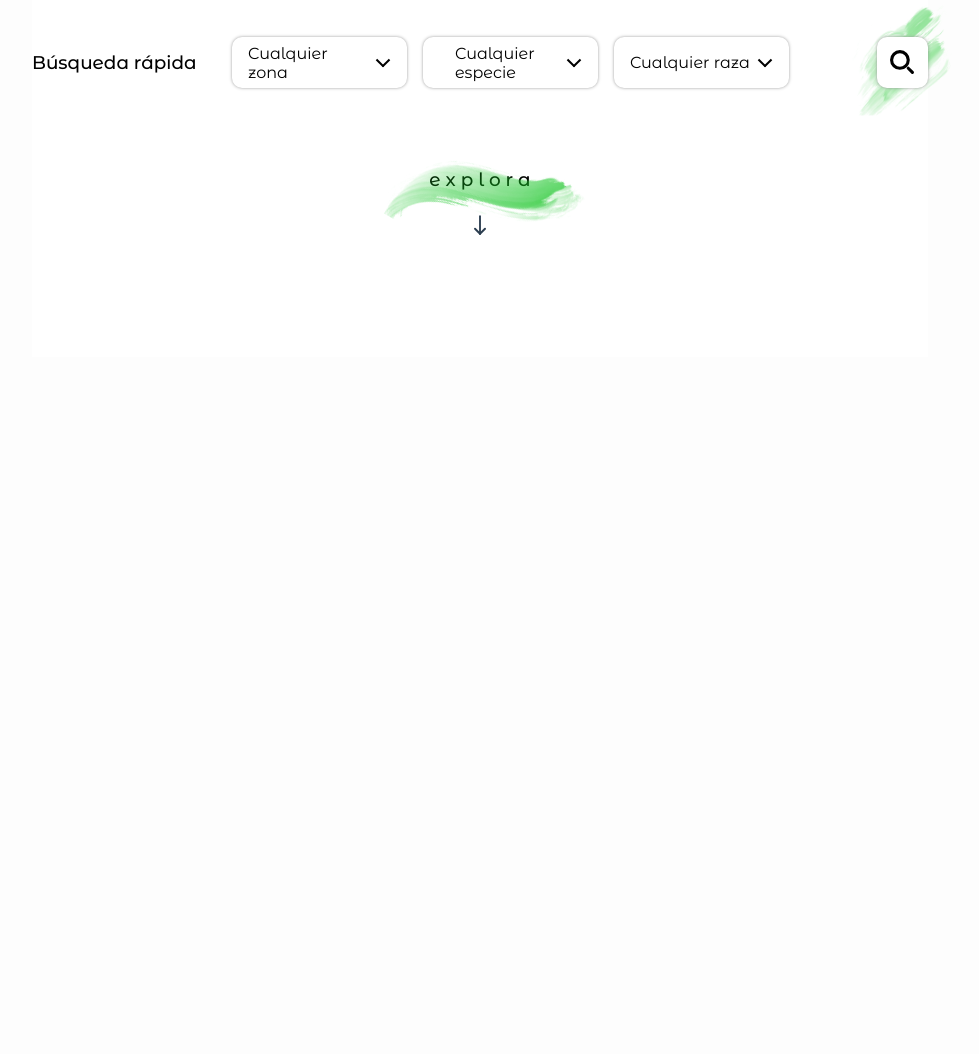
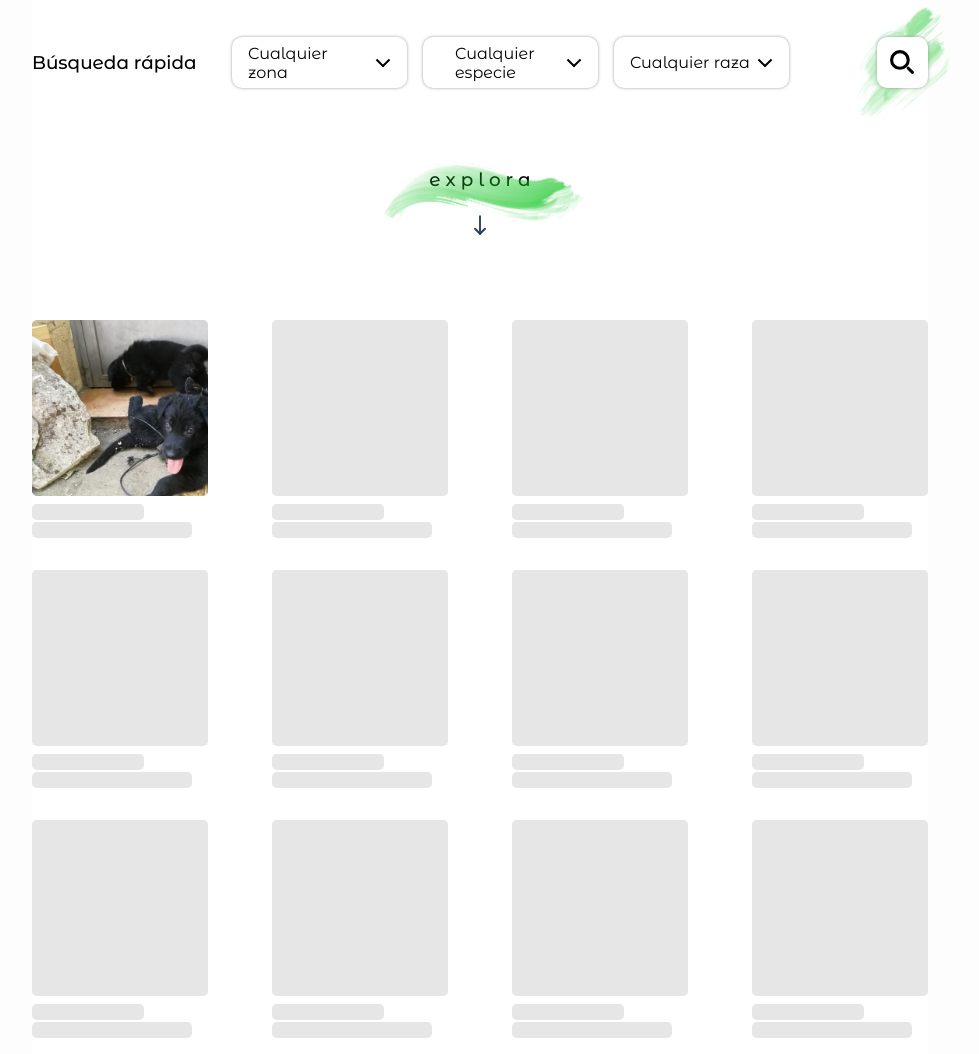
Before and after one commit to diecolgar/animalesparticulares, a plain HTML site: page index.html in a window 1280 px wide. Shown: the part 523-1577 px from the top of the page, without its empty margins (160-1139 px from the left). Before the commit the page ends 880 px from the top, so only its background shows below. Drawn offline with Linux system fonts and the light colour scheme.

Commit message:
Fast search displayables and explore section space

```diff
--- a/index.html
+++ b/index.html
@@ -66,8 +66,8 @@
         </div>
         <div class="options">
             <div class="analog-blankspace-busquedarapida"></div>
-            <div class="options-zona">
-                <div class="option">Cualquier lugar</div>
+            <div class="options-zona options-type">
+                <div class="option">Cualquier zona</div>
                 <div class="option">Albacete</div>
                 <div class="option">Toledo</div>
                 <div class="option">Madrid</div>
@@ -76,7 +76,7 @@
                 <div class="option">Badajoz</div>
                 <div class="option">Ceuta</div>
             </div>
-            <div class="options-especie">
+            <div class="options-especie options-type">
                 <div class="option perros">
                     <div class="perroicono"></div>
                     <p>Perros</p>
@@ -98,8 +98,8 @@
                     <p>Roedores</p>
                 </div>
             </div>
-            <div class="options-raza">
-                <div class="option">Cualquiera</div>
+            <div class="options-raza options-type">
+                <div class="option">Cualquier raza</div>
             </div>
             <div class="analog-blankspace-searcher"></div>
         </div>
@@ -113,6 +113,98 @@
             </svg>
             <div class="explorebrush"></div>
         </div>
+        <div class="exploragrid">
+            <div class="explorarow">
+                <div class="exploraitem">
+                    <div class="exploraimage test"></div>
+                    <div class="explorainfo">
+                        <div class="exploratitulo"></div>
+                        <div class="exploralugar"></div>
+                    </div>
+                </div>
+                <div class="exploraitem">
+                    <div class="exploraimage"></div>
+                    <div class="explorainfo">
+                        <div class="exploratitulo"></div>
+                        <div class="exploralugar"></div>
+                    </div>
+                </div>
+                <div class="exploraitem">
+                    <div class="exploraimage"></div>
+                    <div class="explorainfo">
+                        <div class="exploratitulo"></div>
+                        <div class="exploralugar"></div>
+                    </div>
+                </div>
+                <div class="exploraitem">
+                    <div class="exploraimage"></div>
+                    <div class="explorainfo">
+                        <div class="exploratitulo"></div>
+                        <div class="exploralugar"></div>
+                    </div>
+                </div>
+            </div>
+            <div class="explorarow">
+                <div class="exploraitem">
+                    <div class="exploraimage"></div>
+                    <div class="explorainfo">
+                        <div class="exploratitulo"></div>
+                        <div class="exploralugar"></div>
+                    </div>
+                </div>
+                <div class="exploraitem">
+                    <div class="exploraimage"></div>
+                    <div class="explorainfo">
+                        <div class="exploratitulo"></div>
+                        <div class="exploralugar"></div>
+                    </div>
+                </div>
+                <div class="exploraitem">
+                    <div class="exploraimage"></div>
+                    <div class="explorainfo">
+                        <div class="exploratitulo"></div>
+                        <div class="exploralugar"></div>
+                    </div>
+                </div>
+                <div class="exploraitem">
+                    <div class="exploraimage"></div>
+                    <div class="explorainfo">
+                        <div class="exploratitulo"></div>
+                        <div class="exploralugar"></div>
+                    </div>
+                </div>
+            </div>
+            <div class="explorarow">
+                <div class="exploraitem">
+                    <div class="exploraimage"></div>
+                    <div class="explorainfo">
+                        <div class="exploratitulo"></div>
+                        <div class="exploralugar"></div>
+                    </div>
+                </div>
+                <div class="exploraitem">
+                    <div class="exploraimage"></div>
+                    <div class="explorainfo">
+                        <div class="exploratitulo"></div>
+                        <div class="exploralugar"></div>
+                    </div>
+                </div>
+                <div class="exploraitem">
+                    <div class="exploraimage"></div>
+                    <div class="explorainfo">
+                        <div class="exploratitulo"></div>
+                        <div class="exploralugar"></div>
+                    </div>
+                </div>
+                <div class="exploraitem">
+                    <div class="exploraimage"></div>
+                    <div class="explorainfo">
+                        <div class="exploratitulo"></div>
+                        <div class="exploralugar"></div>
+                    </div>
+                </div>
+            </div>
+        </div>
     </div>
 
     <script src="/javascript/resizer.js"></script>
--- a/sass/_landing.scss
+++ b/sass/_landing.scss
@@ -4,7 +4,6 @@
     align-items: center;
     padding-top: 10vh;
 	width: 70vw;
-	height: 100vh;
     background-color: rgb(255, 255, 255);
 	background-size: cover;
     .searcher {
@@ -120,13 +119,12 @@
         width: 80rem;
         justify-content: space-between;
         position: absolute;
-        top: 80vh;
+        top: 76vh;
         width: 70vw;
-        transform: translateY(-100%);
-        .options-zona {
+        .options-type {
             display: flex;
             flex-direction: column;
-            max-height: 12.7rem;
+            max-height: 19vh;
             width: 16rem;
             visibility: hidden;
             margin: 1rem 0.5rem;
@@ -138,9 +136,12 @@
                 visibility: visible;
                 background-color: white;
                 border-radius: 10px;
+            }
+        }
+        .options-zona {
+            &.displayed {
                 div {
                     display: flex;
-                    padding-left: 2rem;
                     div {
                         width: 2rem;
                         height: 2rem;
@@ -168,29 +169,16 @@
             }
         }
         .options-especie {
-            display: flex;
-            flex-direction: column;
-            max-height: 12.7rem;
-            width: 16rem;
-            visibility: hidden;
-            margin: 1rem 0.5rem;
-            overflow-y: auto;
-            overflow-x: hidden;
-            box-shadow: 0 0 0.2rem rgb(155, 155, 155);
             &.displayed {
-                display: flex;
-                visibility: visible;
-                background-color: white;
-                border-radius: 10px;
                 div {
                     display: flex;
                     padding-left: 2rem;
                     div {
                         width: 2rem;
-                        height: 2rem;
+                        height: 1.8rem;
                         background-size: contain;
                         background-repeat: no-repeat;
-                        margin-top: 0.5rem;
+                        margin-top: 0.3rem;
                     }
                     &:hover {
                         cursor: pointer;
@@ -201,27 +189,10 @@
             }
         }
         .options-raza {
-            display: flex;
-            flex-direction: column;
-            max-height: 12.7rem;
-            width: 16rem;
-            margin: 1rem 0.5rem;
-            visibility: hidden;
-            background-color: white;
-            border-radius: 10px;
-            overflow-y: auto;
-            overflow-x: hidden;
-            box-shadow: 0 0 0.2rem rgb(155, 155, 155);
-            &.displayed {
-                display: flex;
-                visibility: visible;
-                background-color: white;
-                border-radius: 10px;
-            }
             .option {
                 width: 100%;
                 height: 1.2rem !important;
-                padding: 1rem 1rem;
+                padding: 0.55rem 1rem;
                 background-size: contain;
                 background-repeat: no-repeat;
                 &:hover {
@@ -250,7 +221,7 @@
         .playingdogs {
             position: relative;
             top: 5vh;
-            left: 5vw;
+            left: 7vw;
             width: 38vw;
             height: 47vh;
             background-image: url(/images/perrosjugando.jpeg);
@@ -262,8 +233,8 @@
             position: relative;
             width: 20vw;
             top: -28vh;
-            left: 40vw;
-            font-size: 1vw;
+            left: 42vw;
+            font-size: 1rem;
             color: rgba(0, 0, 0, 0.4);
             background-color: white;
             padding: 1rem;
@@ -279,15 +250,15 @@
             align-items: center;
             font-weight: 500;
             top: -30vh;
-            left: 48vw;
+            left: 50vw;
             width: 12vw;
             height: 3.5rem;
             border-radius: 1rem;
-            background-color: rgb(248, 248, 248);
+            background: linear-gradient(121deg, rgba(255,255,255,1) 0%, rgba(191,235,189,1) 88%, rgba(145,221,142,1) 100%);
             box-shadow: 0 0 0.2rem rgb(155, 155, 155);
             &:hover {
                 cursor: pointer;
-                background-color: rgb(240, 240, 240);
+                background: linear-gradient(121deg, rgba(255,255,255,1) 30%, rgba(191,235,189,1) 100%);
             }
         }
     }
@@ -344,6 +315,51 @@
             background-image: url(/images/explorebrush.png);
             background-size: cover;
             transform: rotate(30deg);
+        }
+        &:hover {
+            cursor: pointer;
+        }
+    }
+
+    .exploragrid {
+        display: flex;
+        flex-direction: column;
+        width: 80vw;
+        margin-top: 8vh;
+        .explorarow {
+            display: flex;
+            width: 75vw;
+            margin: auto;
+            .exploraitem {
+                width: 25%;
+                margin: 1rem 2rem;
+                .exploraimage {
+                    width: 100%;
+                    padding-bottom: 100%;
+                    background-color: rgb(230, 230, 230);
+                    border-radius: 0.3rem;
+                    &.test {
+                        background-image: url(/images/exploraimages/perros_rober.jpeg);
+                        background-size: cover;
+                    }
+                }
+                .explorainfo {
+                    margin-top: 0.5rem;
+                    .exploratitulo {
+                        width: 7rem;
+                        height: 1rem;
+                        background-color: rgb(230, 230, 230);
+                        border-radius: 0.3rem;
+                    }
+                    .exploralugar {
+                        width: 10rem;
+                        height: 1rem;
+                        background-color: rgb(230, 230, 230);
+                        border-radius: 0.3rem;
+                        margin-top: 2px;
+                    }
+                }
+            }
         }
     }
 }
--- a/sass/_nav.scss
+++ b/sass/_nav.scss
@@ -33,6 +33,9 @@ nav {
         div {
             margin-left: 2vw;
             font-size: 1rem;
+            &:hover {
+                color: rgb(104, 211, 104);
+            }
         }
     }
 }
--- a/sass/_scrollbar.scss
+++ b/sass/_scrollbar.scss
@@ -1,7 +1,7 @@
 /* scrollbar */
 /* width */
 ::-webkit-scrollbar {
-	display: none;
+	display: flex;
 	width: 10px;
 }
 
```
Also changed, not shown: images/bordeespaña.png (deleted), images/exploraimages/perros_rober.jpeg (added), images/exploraimages/publiacion2.jpg (renamed from images/publiacion2.jpg), images/exploraimages/publicacion1.jpg (renamed from images/publicacion1.jpg), images/exploraimages/publicacion4.jpg (renamed from images/publicacion4.jpg), images/output-onlinepngtools (1).png (deleted), images/pradera.jpg (deleted), images/pradera.png (deleted), images/pradera.webp (deleted), images/praderablur.webp (deleted), images/varios.png (deleted), javascript/landing.js (line endings or trailing spaces), sass/styles.css, 2 other files.
